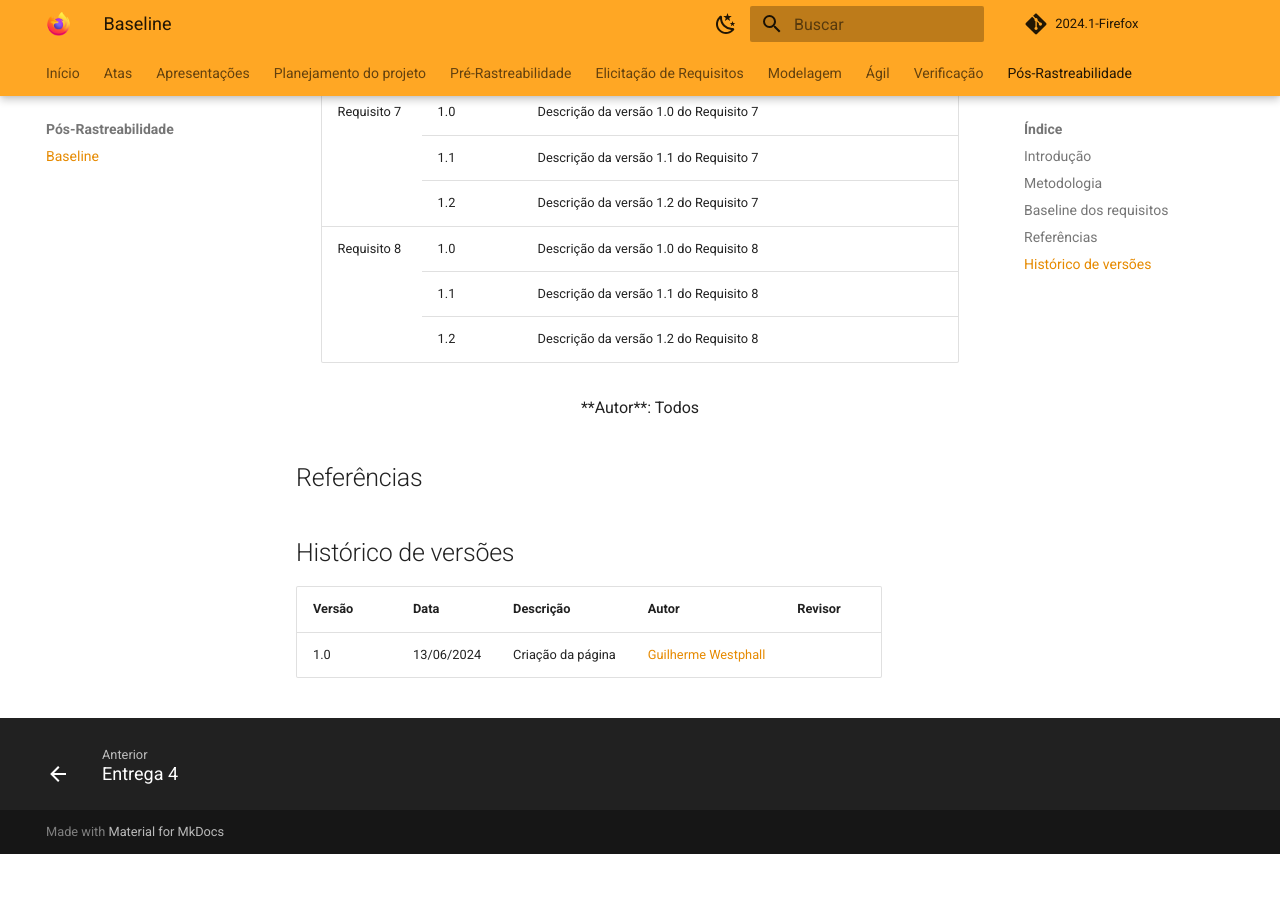
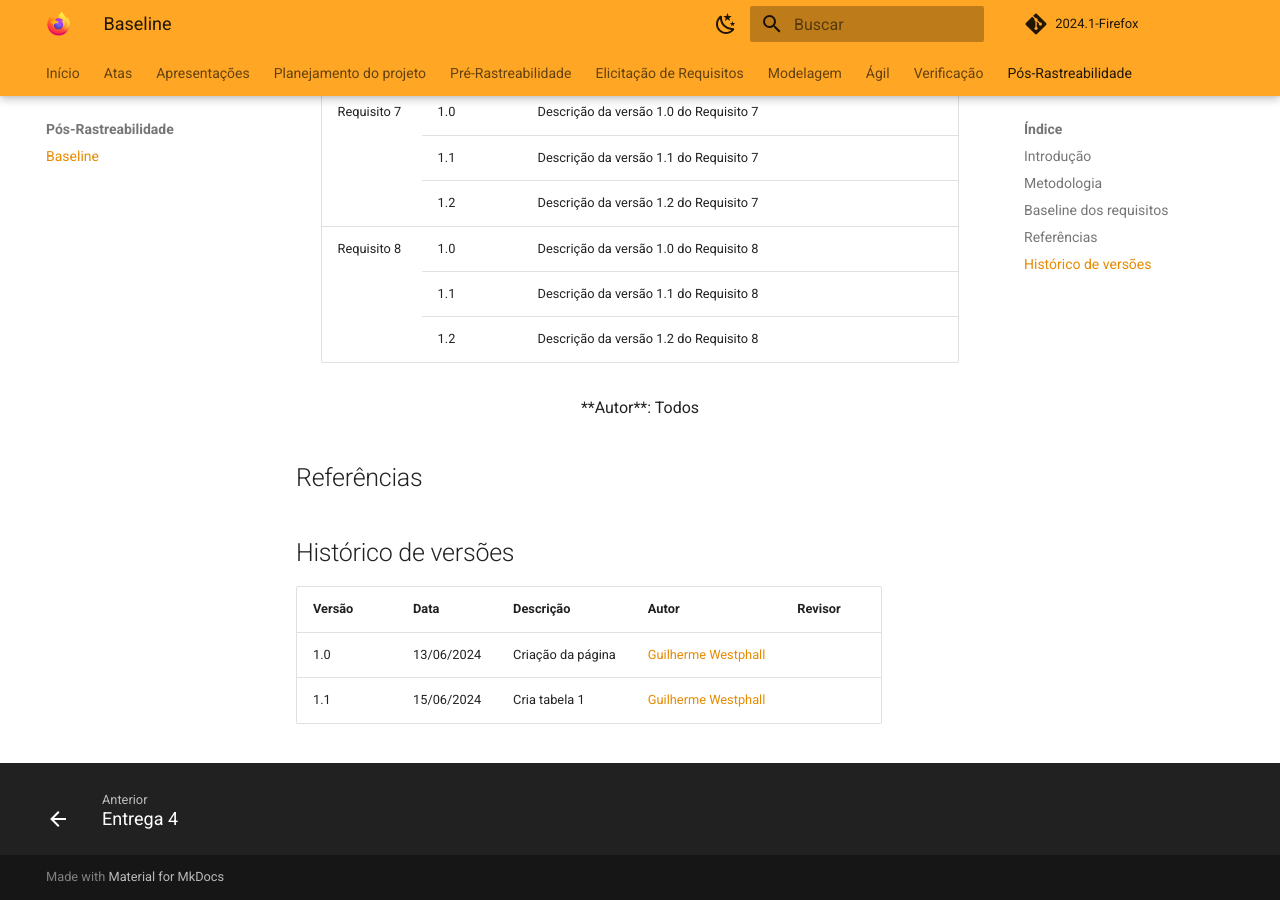
Before and after one commit to martinsglucas/Requisitos-de-Software, an MkDocs documentation site: the page built from docs/pos-rastreabilidade/baseline.md, in a window 1280 px wide and 900 px high, scrolled down 1245 px. Built offline with MkDocs 1.6.1 and Material for MkDocs 9.7.7, drawn with Linux system fonts in a browser that asks for light colours; comment, search, counter and statistics services are not loaded; before the commit the page ends 2099 px from its top, so only the background shows below that.

Commit message:
update: histórico de versão

```diff
--- a/docs/pos-rastreabilidade/baseline.md
+++ b/docs/pos-rastreabilidade/baseline.md
@@ -132,3 +132,4 @@
 | Versão | Data       | Descrição         | Autor                                           | Revisor |
 | ------ | ---------- | ----------------- | ----------------------------------------------- | ------- |
 | 1.0    | 13/06/2024 | Criação da página | [Guilherme Westphall](https://github.com/west7) |         |
+| 1.1    | 15/06/2024 | Cria tabela 1     | [Guilherme Westphall](https://github.com/west7) |         |
```
